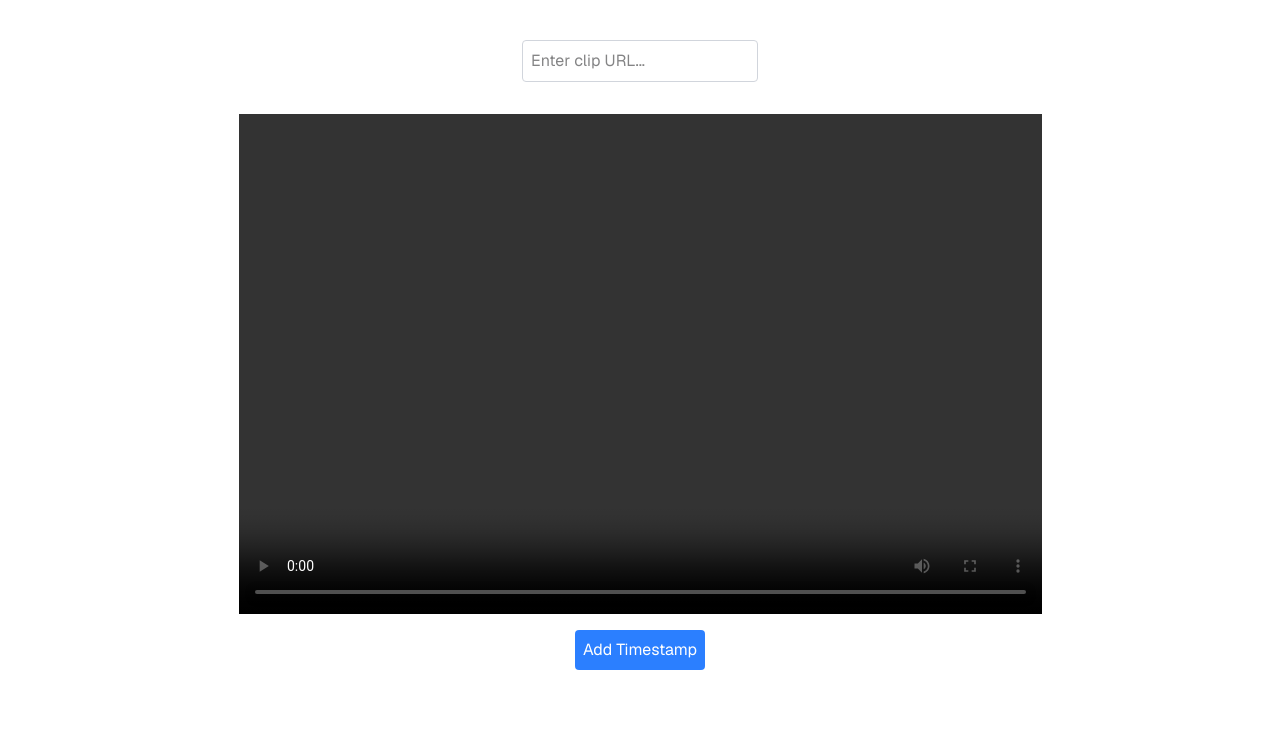
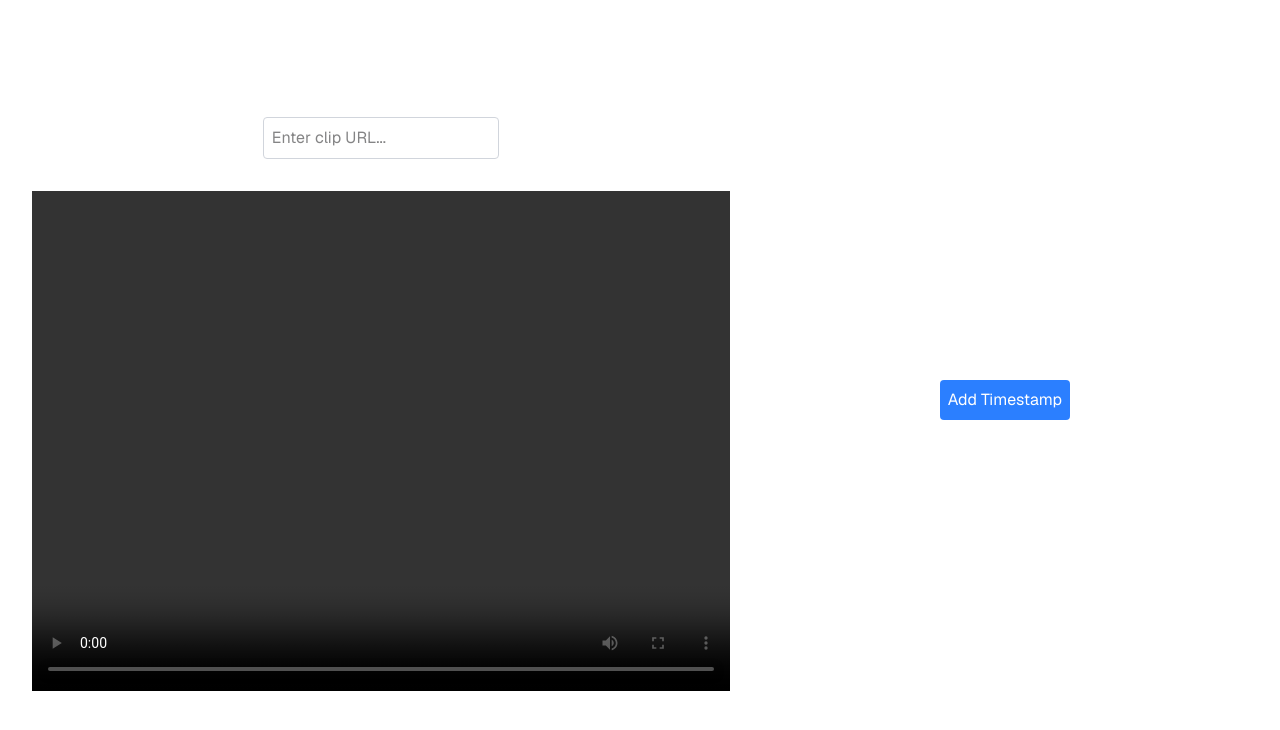
Before and after one commit to Sizimon/oktzy, a Next.js app: page / in a window 1280 px wide. Shown: the top 730 px of the page. Built offline with nearby package versions, Linux system fonts and the light colour scheme.

Commit message:
FEAT: Change clip curator layout

```diff
--- a/src/app/page.tsx
+++ b/src/app/page.tsx
@@ -19,6 +19,10 @@ export default function Home() {
   // console.log('Clip URL:', clipUrl);
   // console.log('Current Time:', currentTime);
 
+  // Function to handle saving a timestamp
+  // This function creates a new timestamp object and adds it to the timestamps state
+  // It resets the title and note fields after saving
+  // It also closes the timestamp modal
   const handleSaveTimestamp = () => {
     const newTimestamp: timestamp = {
       title: timestampTitle,
@@ -31,6 +35,10 @@ export default function Home() {
     setTimestampModalOpen(false);
   }
 
+  // Function to format the current time in HH:MM:SS format
+  // This function is used to display the time in a user-friendly format
+  // It takes a time in seconds and returns a string formatted as HH:MM:SS
+  // If the time is less than an hour, it returns MM:SS format
   function formatCurrentTime(time: number): string {
     const hours = Math.floor(time / 3600);
     const minutes = Math.floor((time % 3600) / 60);
@@ -63,8 +71,9 @@ export default function Home() {
   }
 
   return (
-    <div className="font-sans flex flex-col items-center justify-items-center h-lvh p-8">
-      <div>
+    <div className="font-sans grid grid-flow-col grid-cols-10 space-x-8 items-center justify-center h-lvh p-8">
+      <div className='col-span-6 flex flex-col items-center justify-center'>
+        <div className='flex justify-center w-full'>
           <input
             type="text"
             value={clipUrl}
@@ -80,15 +89,14 @@ export default function Home() {
             setCurrentTime={setCurrentTime}
           />
         </div>
-      <div>
+      </div>
+      <div className="flex flex-col space-y-4 w-full col-span-4 justify-start items-center">
         <button
           className="mt-4 p-2 bg-blue-500 text-white rounded cursor-pointer"
           onClick={handleAddTimestamp}
         >
           Add Timestamp
         </button>
-      </div>
-      <div className="mt-8 w-full flex justify-center">
         <NoteDisplay
           timestamps={timestamps}
           formatCurrentTime={formatCurrentTime}
--- a/src/components/NoteDisplay.tsx
+++ b/src/components/NoteDisplay.tsx
@@ -13,21 +13,21 @@ interface NoteDisplayProps {
 
 export const NoteDisplay: React.FC<NoteDisplayProps> = ({ timestamps, formatCurrentTime }) => {
     return (
-        <div>
+        <div className='px-8 rounded bg-zinc-200 w-full'>
             <Accordion type="single" collapsible className="w-full" defaultValue='ERROR'>
                 {timestamps.map((timestamp, index) => (
                     <AccordionItem key={index} value={`item-${index}`}>
                         <AccordionTrigger>
-                            <div className="flex justify-between items-center w-full">
-                                <span className="font-medium">{timestamp.title}</span>
+                            <div className="flex justify-center items-center w-full cursor-pointer">
+                                <span className="font-medium uppercase">{timestamp.title}</span>
                                 <span className="text-sm text-gray-500 ml-2">
                                     {formatCurrentTime(timestamp.time)}
                                 </span>
                             </div>
                         </AccordionTrigger>
                         <AccordionContent>
-                            <div className="pt-2">
-                                <p className="whitespace-pre-wrap">{timestamp.note}</p>
+                            <div className="pt-2 justify-center items-center w-full">
+                                <p className="whitespace-pre-wrap text-center">{timestamp.note}</p>
                             </div>
                         </AccordionContent>
                     </AccordionItem>
--- a/src/components/VideoDisplay.tsx
+++ b/src/components/VideoDisplay.tsx
@@ -17,7 +17,7 @@ export const VideoDisplay = ({
 
     return (
         <div className="w-full flex justify-center">
-            <ReactPlayer src={clipUrl} width="66%" height="500px" playing={!modalOpen} controls onTimeUpdate={handleProgress} />
+            <ReactPlayer src={clipUrl} width="100%" height="500px" playing={!modalOpen} controls onTimeUpdate={handleProgress} />
         </div>
     );
 }
```
Lines whose indentation alone changed are shown as unchanged.
